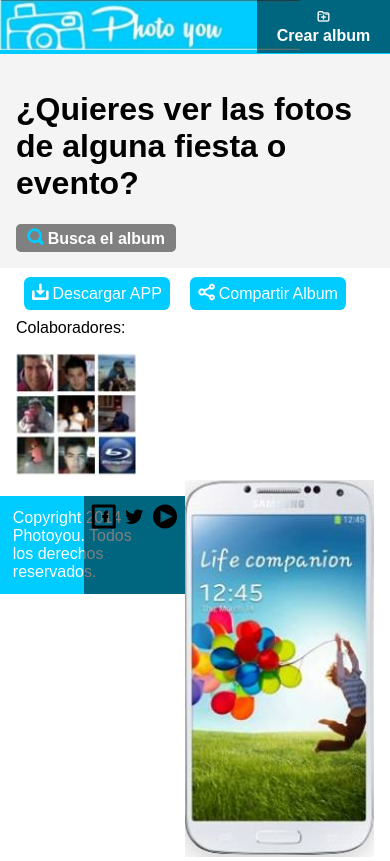
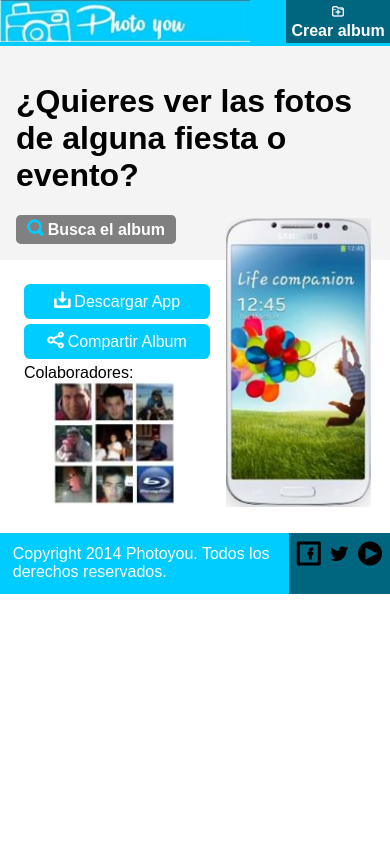
Before and after one commit to blogui91/photoyou, a plain HTML site: page index.html in a window 390 px wide. Drawn offline with Linux system fonts and the light colour scheme.

Commit message:
version mobile finished

```diff
--- a/css/estilo.css
+++ b/css/estilo.css
@@ -1,7 +1,7 @@
 @font-face{font-family:'photoyou_icons';src:url("../fonts/photoyou_icons.eot?-qmx9fe");src:url("../fonts/photoyou_icons.eot?#iefix-qmx9fe") format('embedded-opentype'),url("../fonts/photoyou_icons.woff?-qmx9fe") format('woff'),url("../fonts/photoyou_icons.ttf?-qmx9fe") format('truetype'),url("../fonts/photoyou_icons.svg?-qmx9fe#photoyou_icons") format('svg');font-weight:normal;font-style:normal}
 body{font-size:16px}
 footer{background:#0cf;color:#fff;overflow:hidden;padding:.5em;position:relative;}
-footer .copyright{margin:.3em;width:80%;}
+footer .copyright{margin:.3em;width:70%;}
 footer .copyright p{padding:0;margin:0}
 footer .social{background:rgba(0,0,0,0.5);height:100%;padding:.5em;position:absolute;right:0;top:0;}
 footer .social a{text-decoration:none;font-size:1.5em;vertical-align:bottom}
@@ -9,20 +9,25 @@
 footer .social .twitter:before{font-family:"photoyou_icons";content:"\e604";color:#000;font-weight:normal}
 footer .social .youtube:before{font-family:"photoyou_icons";content:"\e603";color:#000;font-weight:normal}
 header{background:#0cf;margin:0;padding:0;overflow:hidden;}
-header .add_album{background:rgba(0,0,0,0.5);float:right;margin:0;padding:.5em .5em;text-align:center;width:30%;}
+header .add_album{background:rgba(0,0,0,0.5);float:right;margin:0;padding:.2em .2em;text-align:center;width:25%;}
 header .add_album .album{color:#fff;font-size:1em;font-weight:bold;text-decoration:none;}
 header .add_album .album:before{font-family:"photoyou_icons";content:"\e606";font-weight:normal}
 header .add_album .album p{margin:0;padding:0}
 header .logo{float:left;width:60%;}
-header .logo img{width:300px}
+header .logo img{width:250px}
 section{margin:0;padding:0;}
 section .description{background:#f4f4f4;padding:1em}
 section .search{background:#808080;border-radius:.3em;display:inline-block;padding:.3em .7em;}
 section .search .buscar{color:#0cf;}
 section .search .buscar:before{font-family:"photoyou_icons";content:"\e600"}
 section .search a{color:#fff;font-weight:bold;text-decoration:none}
-section .row{padding:1em;}
-section .row .col a{background:#0cf;border-radius:.4em;color:#fff;display:run-in;margin:.5em;padding:.5em;text-decoration:none}
+section .row{padding:1em;position:relative;}
+section .row .col{padding:.5em;width:50%;}
+section .row .col a{background:#0cf;border-radius:.4em;color:#fff;display:block;margin-bottom:.3em;padding:.5em;text-decoration:none;text-align:center;width:95%}
+section .row .col p{margin:0}
 section .row .col .download:before{font-family:"photoyou_icons";font-weight:bold;content:"\e602"}
 section .row .col .share:before{font-family:"photoyou_icons";font-weight:bold;content:"\e605"}
-section .row .col #mobile{float:right;vertical-align:top}
+section .row .col #colaboradores{text-align:center}
+section .row .col-c{padding:.5em;width:40%;right:0;top:-50px;position:absolute;}
+section .row .col-c #mobile{width:145px;text-align:center;}
+section .row .col-c #mobile img{width:100%}
--- a/index.html
+++ b/index.html
@@ -28,21 +28,21 @@
 		<div class="description">
 			<h1>¿Quieres ver las fotos de alguna fiesta o evento?</h1>
 			<div class="search">
-				<a href=""> <span class="buscar"></span>  Busca el album</a>
+				<a href=""> <span class="buscar"></span>    Busca el album</a>
 			</div>
 
 		</div>
 
 		<div class="row">
 			<div class="col">
-				<a href="#" class="download"> Descargar APP</a>
+				<a href="#" class="download"> Descargar App</a>
 				<a href="#" class="share"> Compartir Album</a>
 				<p>Colaboradores:</p>
 				<figure id="colaboradores">
 					<img src="img/colaborators.png" alt="">
 				</figure>
 			</div>
-			<div class="col">
+			<div class="col-c">
 				<figure id="mobile">
 					<img src="img/mobile.png" alt="">
 				</figure>
```
Also changed, not shown: 1 other file.
